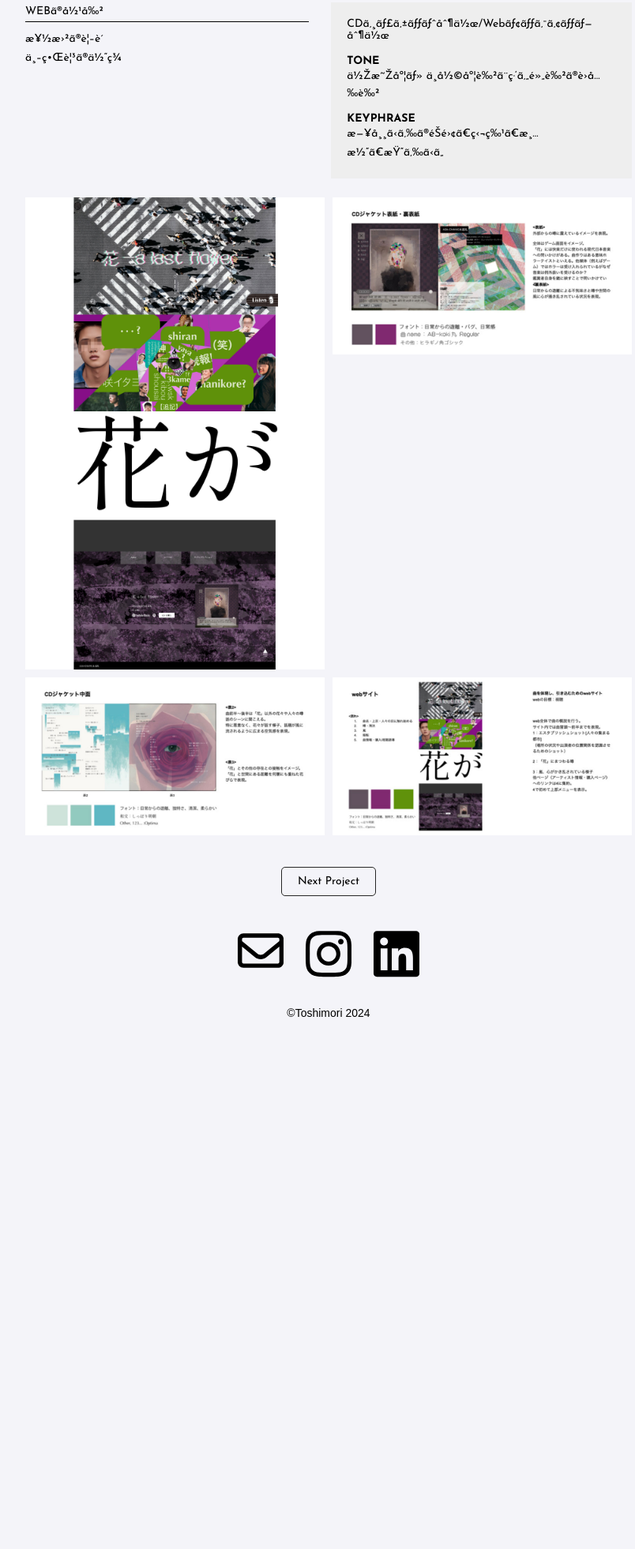
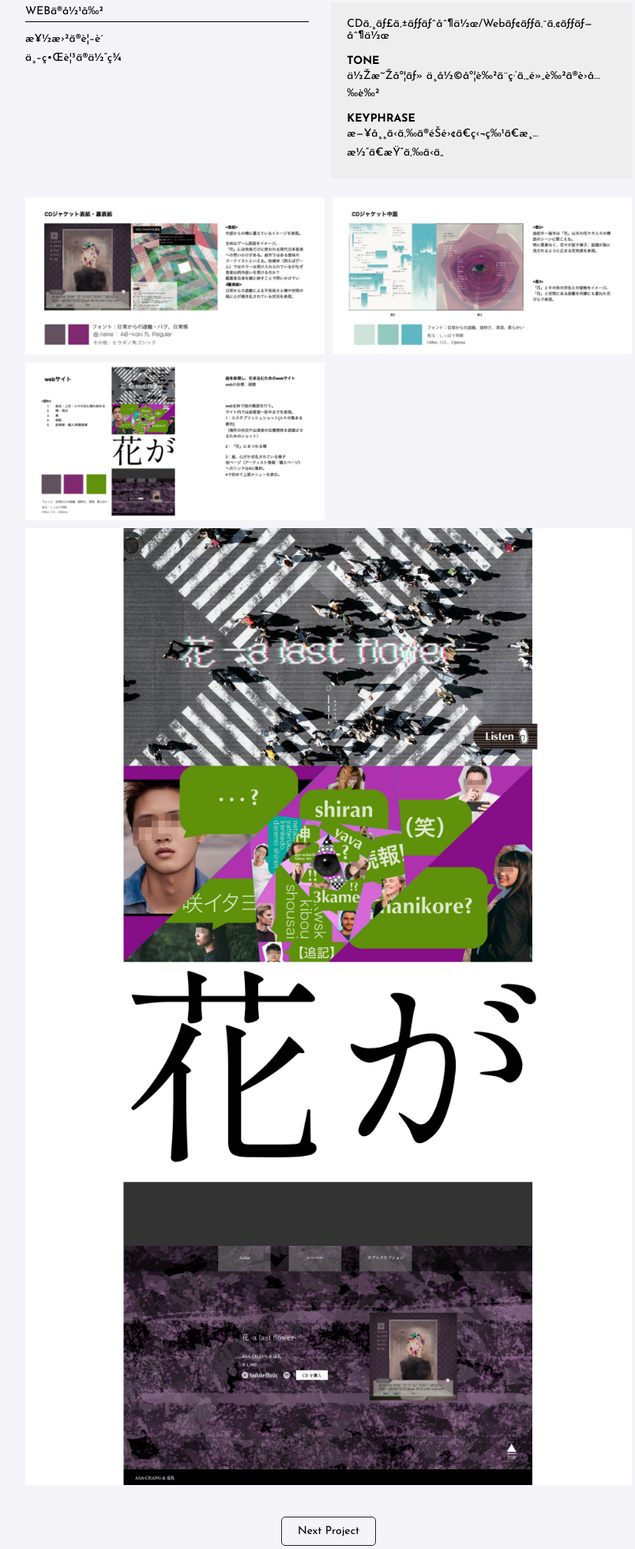
Before and after one commit to matsu-kaze/too4moorii, a PHP site: page /works/cd-hana in a window 1280 px wide. Shown: the part 751-2713 px from the top of the page at 79% size, without its empty margins (224-1028 px from the left). Before the commit the page ends 2039 px from the top, so only its background shows below. Run offline with PHP 8.4, Linux system fonts and the light colour scheme; some web fonts are replaced.

Commit message:
作品詳細の画像レイアウト設定

```diff
--- a/common/css/style.css
+++ b/common/css/style.css
@@ -434,6 +434,9 @@
     grid-template-columns: 1fr;
   }
 }
+#l-works .l-works-grid {
+  grid-column: 1/3;
+}
 #l-works header > div {
   display: flex;
   justify-content: space-between;
--- a/common/scss/02_layout/_layout.scss
+++ b/common/scss/02_layout/_layout.scss
@@ -214,6 +214,9 @@
       grid-template-columns: 1fr;
     }
   }
+  .l-works-grid{
+    grid-column:1/3;
+  }
   header {
     > div {
       display: flex;
--- a/works/cd-hana/index.html
+++ b/works/cd-hana/index.html
@@ -64,26 +64,26 @@
     <section class="l-worksfeatures c-inner">
       <div class="c-works-imgs">
         <img
-          src="/too4moorii/common/img/flower-webmockup.jpg"
-          alt="Webサイトモックアップ"
+        src="/too4moorii/common/img/flower-cdconcept1.jpg"
+        alt="CDジャケット表1表4のコンセプト"
         />
       </div>
       <div class="c-works-imgs">
         <img
-          src="/too4moorii/common/img/flower-cdconcept1.jpg"
-          alt="CDジャケット表1表4のコンセプト"
+        src="/too4moorii/common/img/flower-cdconcept2.jpg"
+        alt="CDジャケット中面のコンセプト"
         />
       </div>
       <div class="c-works-imgs">
         <img
-          src="/too4moorii/common/img/flower-cdconcept2.jpg"
-          alt="CDジャケット中面のコンセプト"
+        src="/too4moorii/common/img/flower-webconcept.jpg"
+        alt="Webサイトのコンセプト"
         />
       </div>
-      <div class="c-works-imgs">
+      <div class="c-works-imgs l-works-grid">
         <img
-          src="/too4moorii/common/img/flower-webconcept.jpg"
-          alt="Webサイトのコンセプト"
+          src="/too4moorii/common/img/flower-webmockup.jpg"
+          alt="Webサイトモックアップ"
         />
       </div>
     </section>
--- a/works/instagram/index.html
+++ b/works/instagram/index.html
@@ -87,7 +87,7 @@
         <img src="/too4moorii/common/img/instagram-design.jpg" alt="アカウント設計"/>
         <!--<img src="/common/img/instagram-design.jpg" alt="アカウント設計"/>-->
       </div>
-      <div class="c-works-imgs">
+      <div class="c-works-imgs l-works-grid">
         <video poster="/too4moorii/common/img/instagram-capture.jpg" autoplay="" loop="" muted="" playsinline="">
           <source src="/too4moorii/common/mov/instagram-capture.mp4" type="video/mp4">
         </video>
--- a/works/shortsy/index.html
+++ b/works/shortsy/index.html
@@ -69,7 +69,7 @@
       </article>
     </section>
     <section class="l-worksfeatures c-inner">
-      <div class="c-works-imgs">
+      <div class="c-works-imgs l-works-grid">
         <video poster="/too4moorii/common/img/shortsy-capture.jpg" autoplay="" loop="" muted="" playsinline="">
           <source src="/too4moorii/common/mov/shortsy-capture.mp4" type="video/mp4">
         </video>
--- a/works/stamp/index.html
+++ b/works/stamp/index.html
@@ -90,7 +90,7 @@
       </article>
     </section>
     <section class="l-worksfeatures c-inner">
-      <div class="c-works-imgs">
+      <div class="c-works-imgs l-works-grid">
         <video poster="/too4moorii/common/img/stamp-capture.jpg" autoplay="" loop="" muted="" playsinline="">
           <source src="/too4moorii/common/mov/stamp-capture.mp4" type="video/mp4">
         </video>
--- a/works/sukimaspace/index.html
+++ b/works/sukimaspace/index.html
@@ -79,7 +79,7 @@
       </article>
     </section>
     <section class="l-worksfeatures c-inner">
-      <div class="c-works-imgs">
+      <div class="c-works-imgs l-works-grid">
         <!--<img src="/too4moorii/common/img/sukima-capture.jpg" alt="Webサイトのキャプチャー画像"/>-->
         <video poster="/too4moorii/common/img/sukima-capture.jpg" autoplay="" loop="" muted="" playsinline="">
           <source src="/too4moorii/common/mov/sukima-capture.mp4" type="video/mp4">
```
Also changed, not shown: 1 other file.
